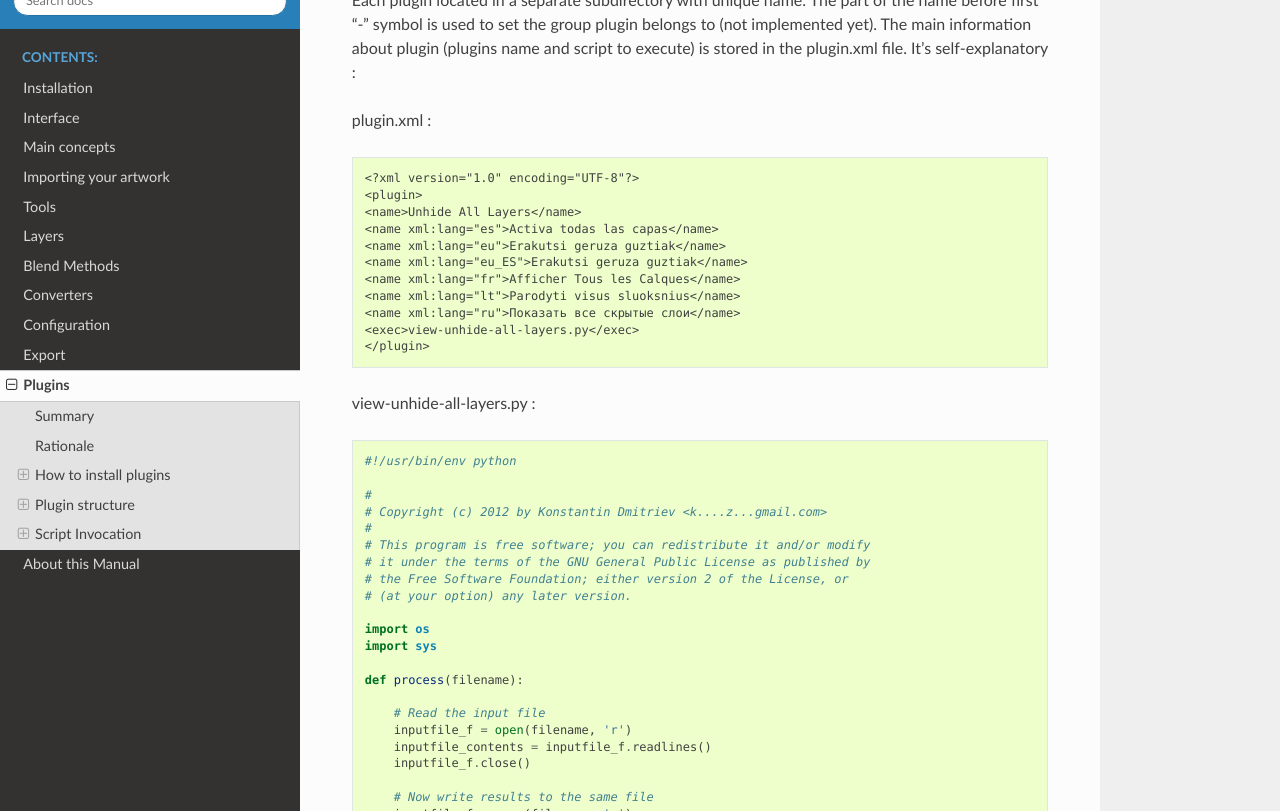
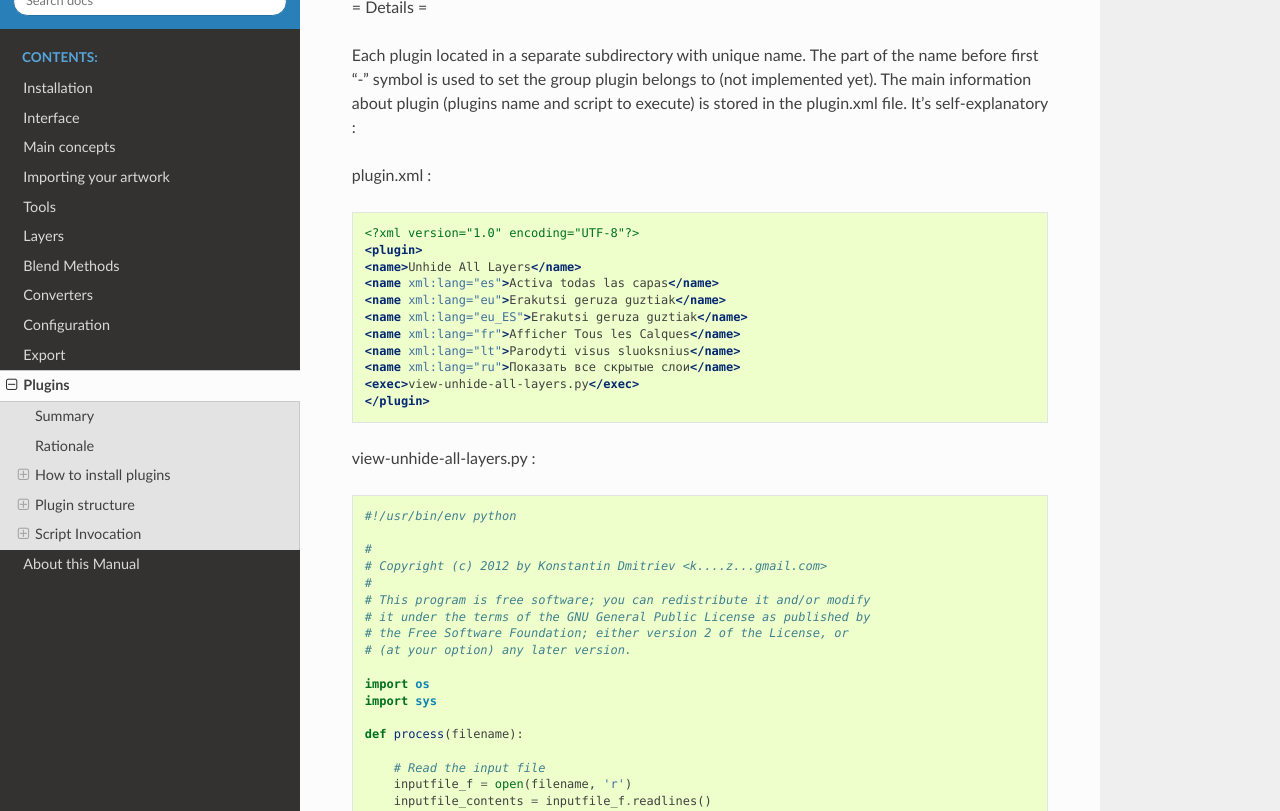
Before and after one commit to synfig/synfig-docs, a Sphinx documentation site: the page built from source/plugins.rst, in a window 1280 px wide and 900 px high, scrolled down 4934 px, cut to the strip 89-900 px from the top of the window. Built offline with Sphinx 7.4.7 and the Read the Docs theme 2.0.0, drawn with Linux system fonts in a browser that asks for light colours; some of the changed text lies outside the part shown.

Commit message:
add syntax highlighting for plugins.xml examples

```diff
--- a/source/plugins.rst
+++ b/source/plugins.rst
@@ -65,7 +65,9 @@ Name of the plugin, can be specified multiple times to provide translations
 
 
 Example:
-::
+
+.. code-block:: xml
+
     <name>This is the default name</name>
     <name xml:lang="it">This is name it will show if you set Italian as your language</name>
 
@@ -93,12 +95,15 @@ stderr
   Same as above, but for standard error
 
 Example:
-::
+
+.. code-block:: xml
+
     <exec>myscript.py</exec>
 
 Changing stream behaviour:
 
-::
+.. code-block:: xml
+
     <exec stdout="log" stderr="ignore">myscript.py</exec>
 
 
@@ -118,7 +123,9 @@ The exporter contains the following sub-elements:
 * <description> must have the default version
 
 Example:
-::
+
+.. code-block:: xml
+
    <exporter>
       <extension>svg</extension>
       <extension>svgz</extension>
@@ -136,7 +143,9 @@ A plugin can define multiple importers.
 Importers will be shown in the Open file dialog.
 
 Example:
-::
+
+.. code-block:: xml
+
    <importer>
       <extension>svg</extension>
       <extension>svgz</extension>
@@ -153,7 +162,9 @@ For <importer> and <exporter>, which extensions are supported.
 Multiple <extension> elements may be present in an importer or exporter (at least one is required)
 
 Example:
-::
+
+.. code-block:: xml
+
     <extension>svg</extension>
 
 <description>
@@ -164,8 +175,10 @@ For <importer> and <exporter>, the text to be shown in the file dialog.
 Similarly to <name> this can be translated using xml:lang
 
 Example:
-::
-<description>Scalable Vector Graphics (*.svg, *.svgz)</description>
+
+.. code-block:: xml
+
+    <description>Scalable Vector Graphics (*.svg, *.svgz)</description>
 
 
 Script Invocation
@@ -204,7 +217,9 @@ Once the script is completed, synfig will load that second file, so the plugin s
 Each plugin located in a separate subdirectory with unique name. The part of the name before first "-" symbol is used to set the group plugin belongs to (not implemented yet). The main information about plugin (plugins name and script to execute) is stored in the plugin.xml file. It's self-explanatory :
 
 plugin.xml :
-::
+
+.. code-block:: xml
+
     <?xml version="1.0" encoding="UTF-8"?>
     <plugin>
     <name>Unhide All Layers</name>
@@ -218,7 +233,9 @@ plugin.xml :
     </plugin>
 
 view-unhide-all-layers.py :
-::
+
+.. code-block:: python
+
     #!/usr/bin/env python
 
     #
```
